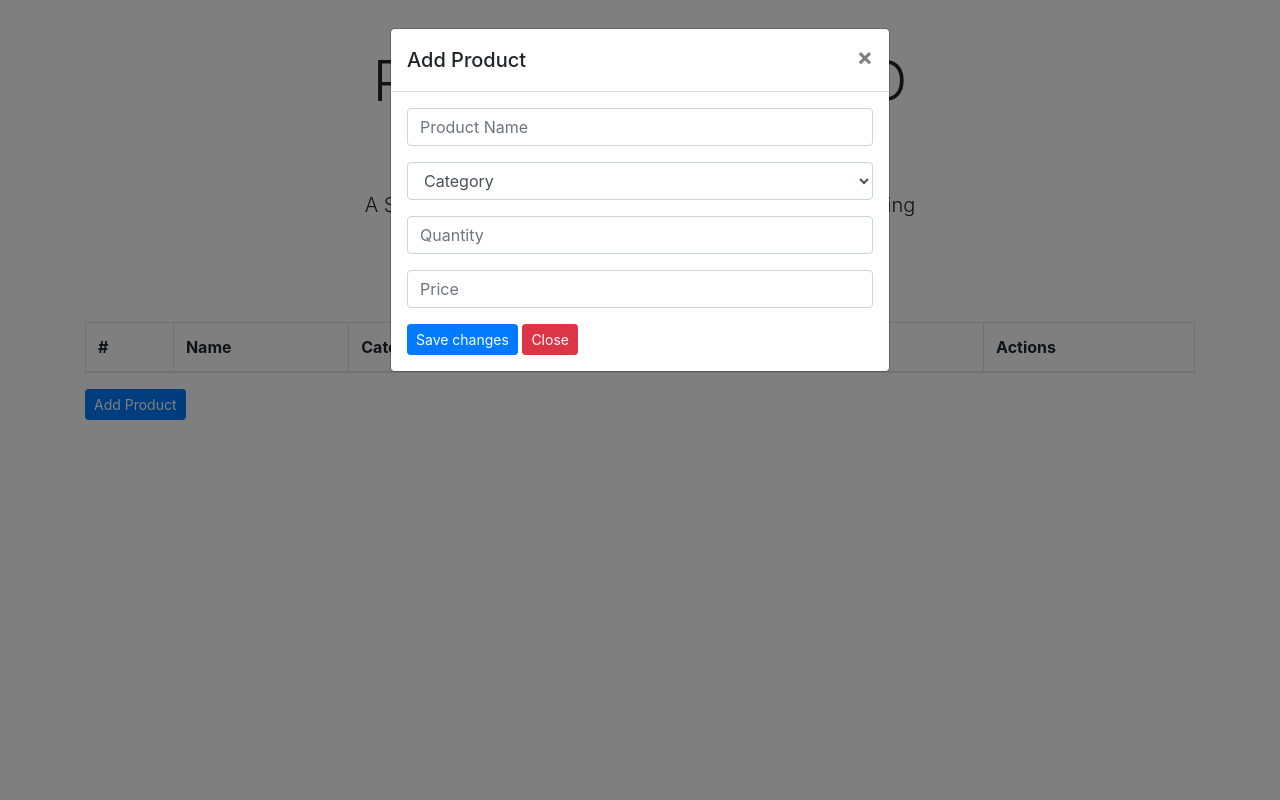
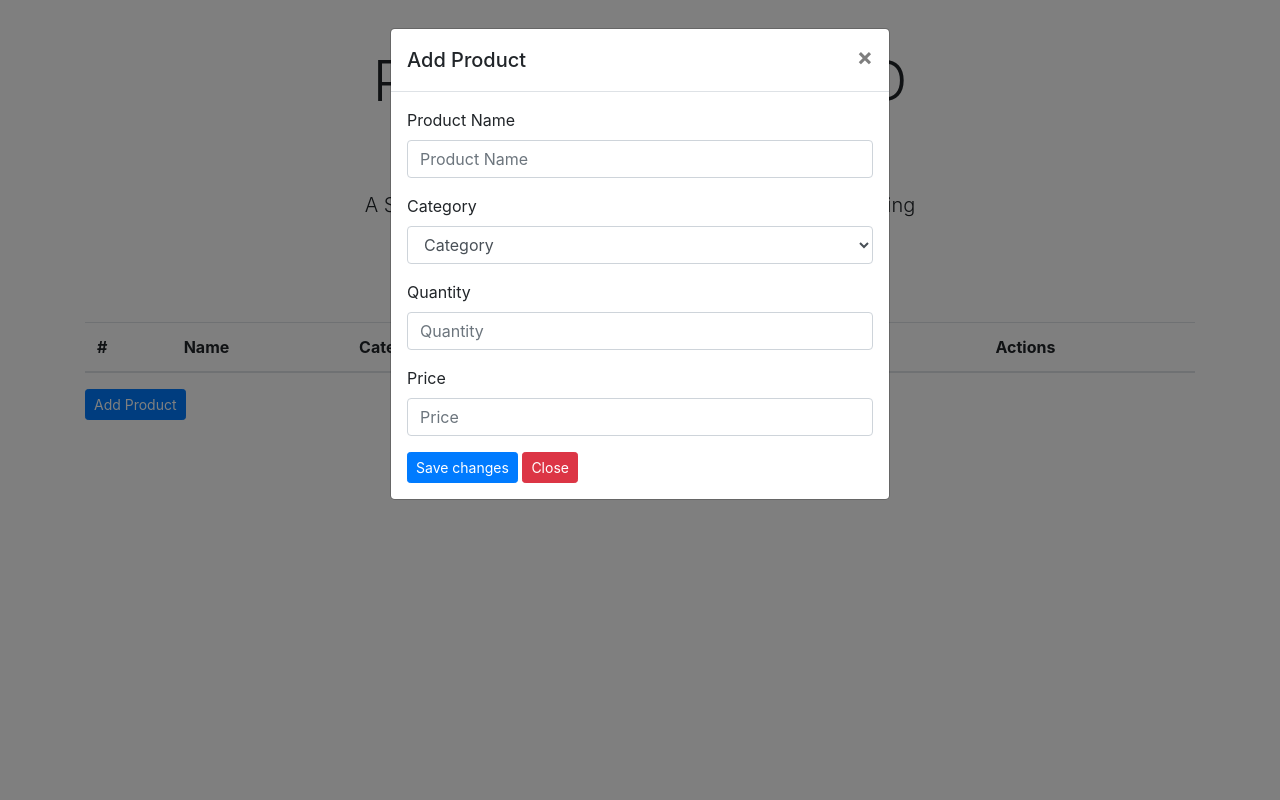
Before and after one commit to steve-njuguna-k/Django-Ajax-CRUD, a Django app: page / in a window 1280 px wide, after a click on "Add Product". Run offline with Django 3.2, Linux system fonts and the light colour scheme; lists and menus that the app fills with data are empty.

Commit message:
Made chabges to Serializers.py

```diff
--- a/src/Products/serializers.py
+++ b/src/Products/serializers.py
@@ -1,7 +1,7 @@
 from .models import Products
 from rest_framework import serializers
 
-class PropertySerializer(serializers.ModelSerializer):
+class ProductSerializer(serializers.ModelSerializer):
     class Meta:
         model = Products
         fields = '__all__'
--- a/src/Products/views.py
+++ b/src/Products/views.py
@@ -1,6 +1,6 @@
 from django.shortcuts import render
 from .models import Products
-from .serializers import PropertySerializer
+from .serializers import ProductSerializer
 from rest_framework.decorators import api_view
 from rest_framework.response import Response
 from rest_framework import status
@@ -10,19 +10,19 @@ def Index(request):
 
 @api_view(['GET'])
 def ProductsAPI(request):
-    products = Products.objects.all()
-    serializer = PropertySerializer(products, many=True)
+    products = Products.objects.all().order_by('id')
+    serializer = ProductSerializer(products, many=True)
     return Response(serializer.data, status=status.HTTP_200_OK)
 
 @api_view(['GET'])
 def ProductsDetailsAPI(request, id):
     product = Products.objects.get(id=id)
-    serializer = PropertySerializer(product, many=False)
+    serializer = ProductSerializer(product, many=False)
     return Response(serializer.data, status=status.HTTP_200_OK)
 
 @api_view(['POST'])
 def AddProductAPI(request):
-    serializer = PropertySerializer(data=request.data)
+    serializer = ProductSerializer(data=request.data)
     if serializer.is_valid():
         serializer.save()
         return Response(serializer.data, status=status.HTTP_201_CREATED)
@@ -32,7 +32,7 @@ def AddProductAPI(request):
 @api_view(['PUT'])
 def EditProductAPI(request, id):
     product = Products.objects.get(id=id)
-    serializer = PropertySerializer(instance=product, data=request.data)
+    serializer = ProductSerializer(instance=product, data=request.data)
     if serializer.is_valid():
         serializer.save()
         return Response(serializer.data, status=status.HTTP_201_CREATED)
--- a/src/static/js/script.js
+++ b/src/static/js/script.js
@@ -41,8 +41,8 @@ $.ajax({
            "</td></tr>";
         });
         $('#Product-Records').append(trHTML);
-        }
-    });
+    }
+});
 
 //Edit Products API
 $('#Product-Records').on('click', '.update', function(){
@@ -73,6 +73,24 @@ $('#Product-Records').on('click', '.update', function(){
             $('select[name="category"]').val(result.category);
             $('input[name="quantity"]').val(result.quantity);
             $('input[name="price"]').val(result.price);
+        }
+    });
+
+});
+
+//Delete Products API
+$('#Product-Records').on('click', '.delete', function(){
+    var id = $(this).attr('id');
+    $('input[id=Myid]').val(id);
+
+    var myurl = 'http://localhost:8000/api/products/delete/'+id+'/';
+
+    $.ajax({
+        async: true,
+        url:myurl,
+        method:'DELETE',
+        success: function(result){
+            location.reload();
         }
     });
 
@@ -121,21 +139,3 @@ $('#p-edit').click(function(){
         },
     })
 });
-
-//Delete Products API
-$('#Product-Records').on('click', '.delete', function(){
-    var id = $(this).attr('id');
-    $('input[id=Myid]').val(id);
-
-    var myurl = 'http://localhost:8000/api/products/delete/'+id+'/';
-
-    $.ajax({
-        async: true,
-        url:myurl,
-        method:'DELETE',
-        success: function(result){
-            location.reload();
-        }
-    });
-
-});
--- a/src/templates/Index.html
+++ b/src/templates/Index.html
@@ -23,7 +23,7 @@
     <div class="container">
         <div class="row">
             <div class="col-sm-12">
-                <table id="Product-Records" class="table table-bordered">
+                <table id="Product-Records" class="table table-striped table-hover">
                     <thead>
                         <tr>
                             <th scope="col">#</th>
@@ -48,7 +48,6 @@
 
     <!-- Add Product Modal -->
     <div class="container">
-        <!-- Modal -->
         <div class="modal fade" id="exampleModal" tabindex="-1" aria-labelledby="exampleModalLabel" aria-hidden="true">
             <div class="modal-dialog">
                 <div class="modal-content">
@@ -63,10 +62,12 @@
                             {% csrf_token %}
                             <input type="hidden" id="Myid" value="">
                             <div class="form-group mb-3">
-                            <input type="text" class="form-control" id="p-name" name="name" placeholder="Product Name" required>
+                            <label for="p-name">Product Name</label>
+                            <input type="text" class="form-control" id="p-name" name="name" placeholder="Product Name" value="" required>
                             </div>
                             <div class="form-group mb-3">
-                                <select class="form-control form-select" aria-placeholder="Category" id="p-category" name="category" required>
+                                <label for="p-category">Category</label>
+                                <select class="form-control form-select" aria-placeholder="Category" id="p-category" name="category" value="" required>
                                     <option selected disabled>Category</option>
                                     <option value="Electronics">Electronics</option>
                                     <option value="Furniture">Furniture</option>
@@ -77,14 +78,16 @@
                                 </select>
                             </div>
                             <div class="form-group mb-3">
-                                <input type="number" class="form-control" id="p-quantity" name="quantity" placeholder="Quantity" required>
+                                <label for="p-quantity">Quantity</label>
+                                <input type="number" class="form-control" id="p-quantity" name="quantity" placeholder="Quantity" value="" required>
                             </div>
                             <div class="form-group mb-3">
-                                <input type="number" class="form-control" id="p-price" name="price" placeholder="Price" required>
+                                <label for="p-price">Price</label>
+                                <input type="number" class="form-control" id="p-price" name="price" placeholder="Price" value="" required>
                             </div>
                             <div class="d-grid gap-2">
                                 <button type="button" class="btn btn-primary btn-sm" id="p-create">Save changes</button>
-                                <button type="button" class="btn btn-danger btn-sm" data-bs-dismiss="modal">Close</button>
+                                <button type="button" class="btn btn-danger btn-sm" data-dismiss="modal">Close</button>
                             </div>
                         </form>
                     </div>
@@ -106,11 +109,14 @@
                     </div>
                     <div class="modal-body">
                         <form id="editProduct" action="">
+                            {% csrf_token %}
                             <input type="hidden" id="Myid" value="">
                             <div class="form-group mb-3">
+                            <label for="p-name">Product Name</label>
                             <input type="text" class="form-control" id="p-name" name="name" placeholder="Product Name" required>
                             </div>
                             <div class="form-group mb-3">
+                                <label for="p-category">Category</label>
                                 <select class="form-control form-select" aria-placeholder="Category" id="p-category" name="category" required>
                                     <option selected disabled>Category</option>
                                     <option value="Electronics">Electronics</option>
@@ -122,14 +128,16 @@
                                 </select>
                             </div>
                             <div class="form-group mb-3">
+                                <label for="p-quantity">Quantity</label>
                                 <input type="number" class="form-control" id="p-quantity" name="quantity" placeholder="Quantity" required>
                             </div>
                             <div class="form-group mb-3">
+                                <label for="p-price">Price</label>
                                 <input type="number" class="form-control" id="p-price" name="price" placeholder="Price" required>
                             </div>
                             <div class="d-grid gap-2">
                                 <button type="button" class="btn btn-primary btn-sm" id="p-edit">Save changes</button>
-                                <button type="button" class="btn btn-danger btn-sm" data-bs-dismiss="modal">Close</button>
+                                <button type="button" class="btn btn-danger btn-sm" data-dismiss="modal">Close</button>
                             </div>
                         </form>
                     </div>
```
